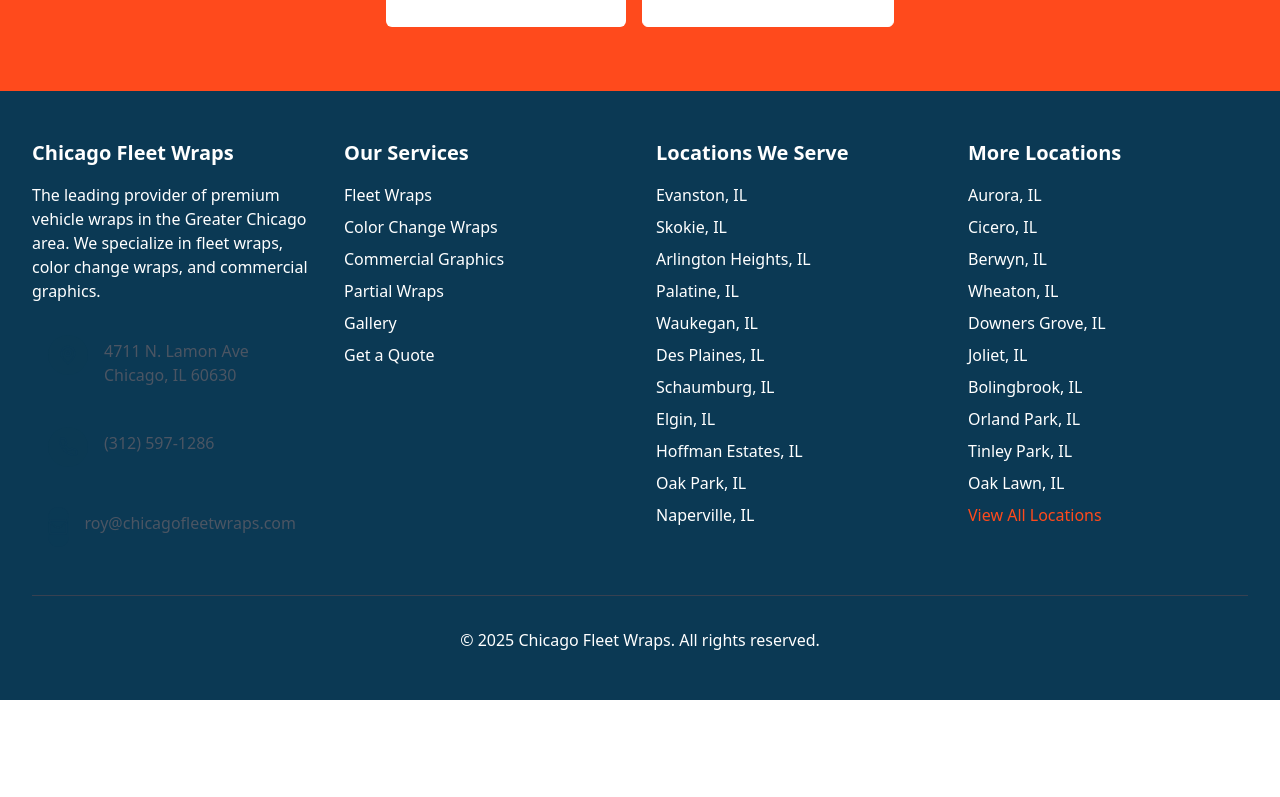
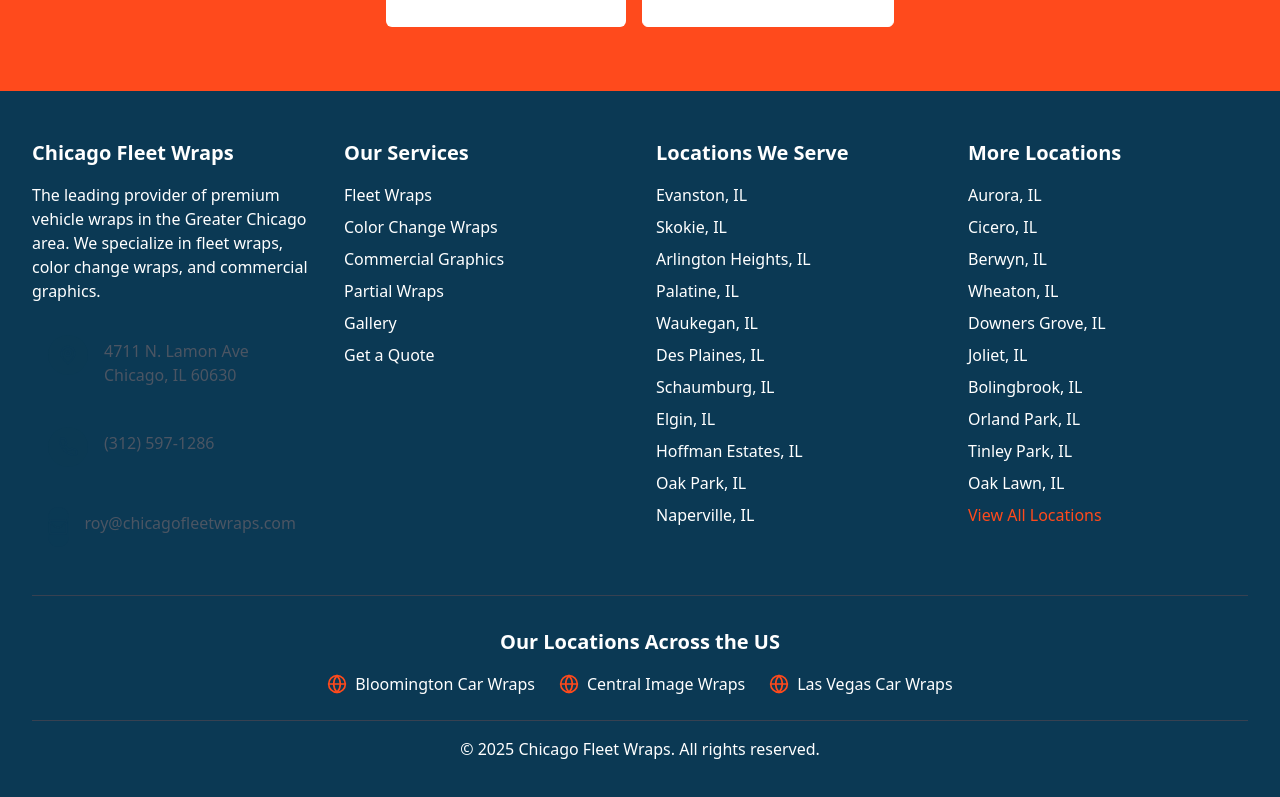
Before and after one commit to RoyWraps69/wrappingchicago, a React (Vite) app: page /about in a window 1280 px wide. Shown: the part 1639-2436 px from the top of the page. Before the commit the page ends 2339 px from the top, so only its background shows below. Built offline with nearby package versions, Linux system fonts and the light colour scheme.

Commit message:
Add sister company links
Add links to sister companies in the footer.

```diff
--- a/src/components/Footer.tsx
+++ b/src/components/Footer.tsx
@@ -2,7 +2,7 @@
 import React from 'react';
 import { Link } from 'react-router-dom';
 import { cities } from '@/data/cities';
-import { Phone, Mail, MapPin } from 'lucide-react';
+import { Phone, Mail, MapPin, Globe } from 'lucide-react';
 import ContactItem from './location/ContactItem';
 
 const Footer = () => {
@@ -90,7 +90,47 @@ const Footer = () => {
           </div>
         </div>
 
-        <div className="border-t border-gray-700 mt-8 pt-8 text-center">
+        {/* Sister Companies Section */}
+        <div className="border-t border-gray-700 mt-8 pt-8">
+          <h3 className="text-xl font-bold mb-4 text-center">Our Locations Across the US</h3>
+          <div className="flex flex-wrap justify-center gap-6 mb-6">
+            <div className="flex items-center">
+              <Globe className="w-5 h-5 mr-2 text-brand-red" />
+              <a
+                href="https://bloomingtoncarwraps.com"
+                target="_blank"
+                rel="noopener noreferrer"
+                className="hover:text-brand-red transition-colors"
+              >
+                Bloomington Car Wraps
+              </a>
+            </div>
+            <div className="flex items-center">
+              <Globe className="w-5 h-5 mr-2 text-brand-red" />
+              <a
+                href="https://centralimagewraps.com"
+                target="_blank"
+                rel="noopener noreferrer"
+                className="hover:text-brand-red transition-colors"
+              >
+                Central Image Wraps
+              </a>
+            </div>
+            <div className="flex items-center">
+              <Globe className="w-5 h-5 mr-2 text-brand-red" />
+              <a
+                href="https://lasvegascarwraps.com"
+                target="_blank"
+                rel="noopener noreferrer"
+                className="hover:text-brand-red transition-colors"
+              >
+                Las Vegas Car Wraps
+              </a>
+            </div>
+          </div>
+        </div>
+
+        <div className="border-t border-gray-700 mt-4 pt-4 text-center">
           <p>© {new Date().getFullYear()} Chicago Fleet Wraps. All rights reserved.</p>
         </div>
       </div>
```
